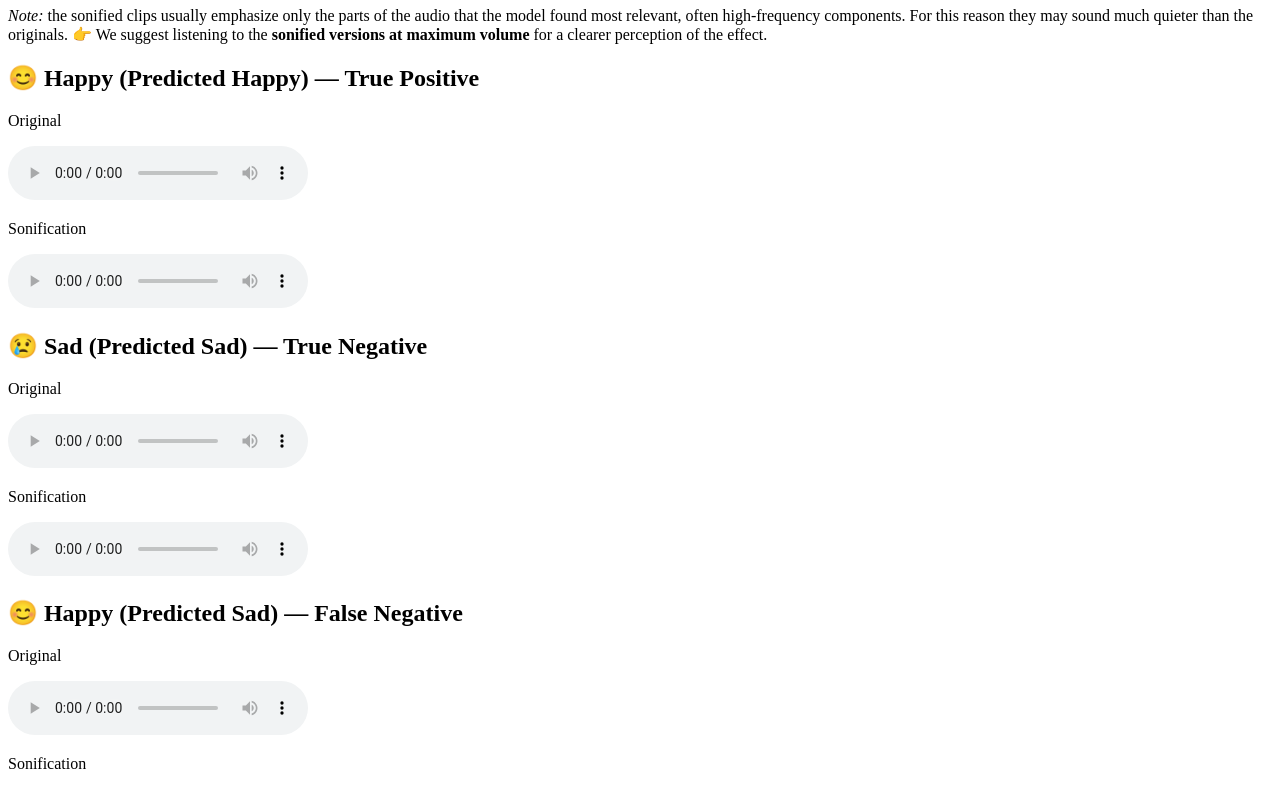
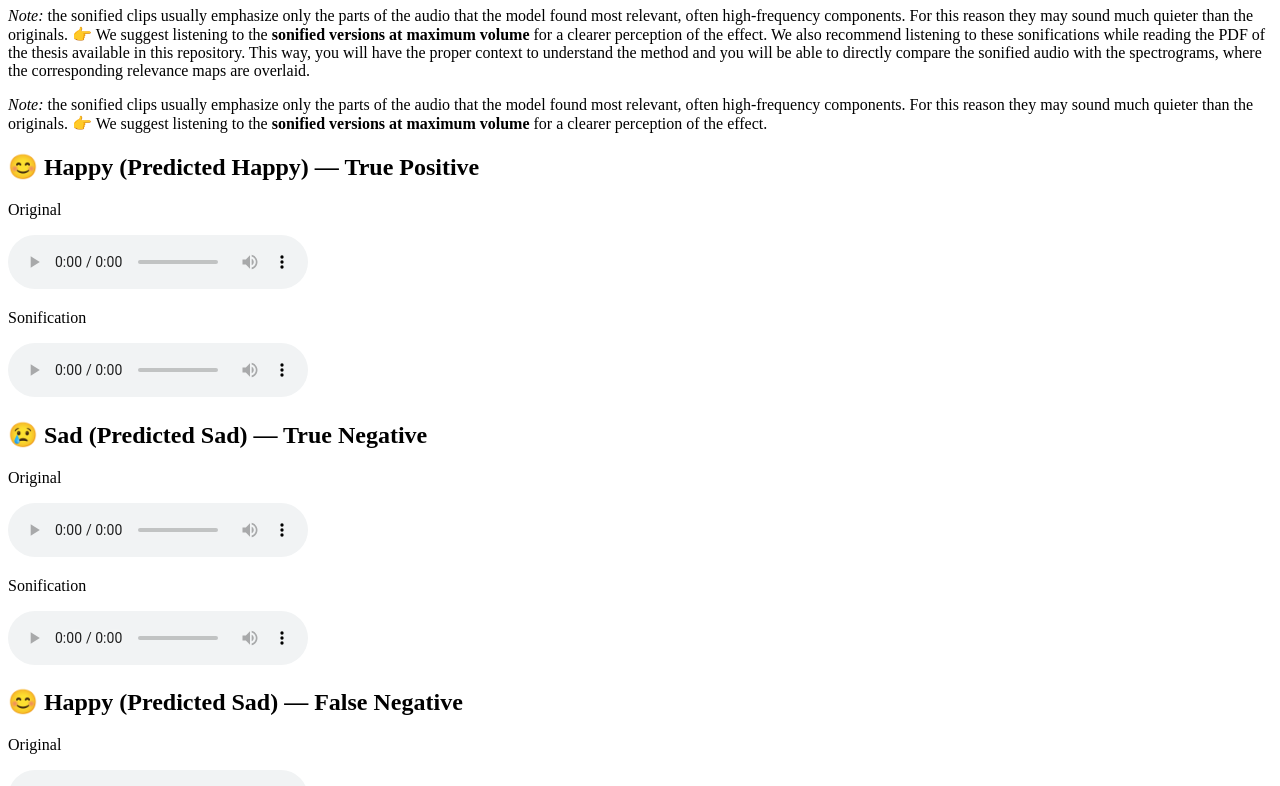
Before and after one commit to giacomozu/Explainability-Methods-in-Music-Emotion-Recognition, a plain HTML site: page docs/index.html in a window 1280 px wide. Shown: the part 73-859 px from the top of the page. Drawn offline with Linux system fonts and the light colour scheme.

Commit message:
readme aggiornato

```diff
--- a/docs/index.html
+++ b/docs/index.html
@@ -3,6 +3,11 @@
 <meta charset="utf-8">
 <title>Music Emotion Sonification Examples</title>
 <h1>Music Emotion Sonification Examples</h1>
+
+<p><em>Note:</em> the sonified clips usually emphasize only the parts of the audio that the model found most relevant, often high-frequency components.
+For this reason they may sound much quieter than the originals.
+👉 We suggest listening to the <strong>sonified versions at maximum volume</strong> for a clearer perception of the effect.
+We also recommend listening to these sonifications while reading the PDF of the thesis available in this repository. This way, you will have the proper context to understand the method and you will be able to directly compare the sonified audio with the spectrograms, where the corresponding relevance maps are overlaid. </p>
 
 <p><em>Note:</em> the sonified clips usually emphasize only the parts of the audio that the model found most relevant, often high-frequency components.
 For this reason they may sound much quieter than the originals.
```
